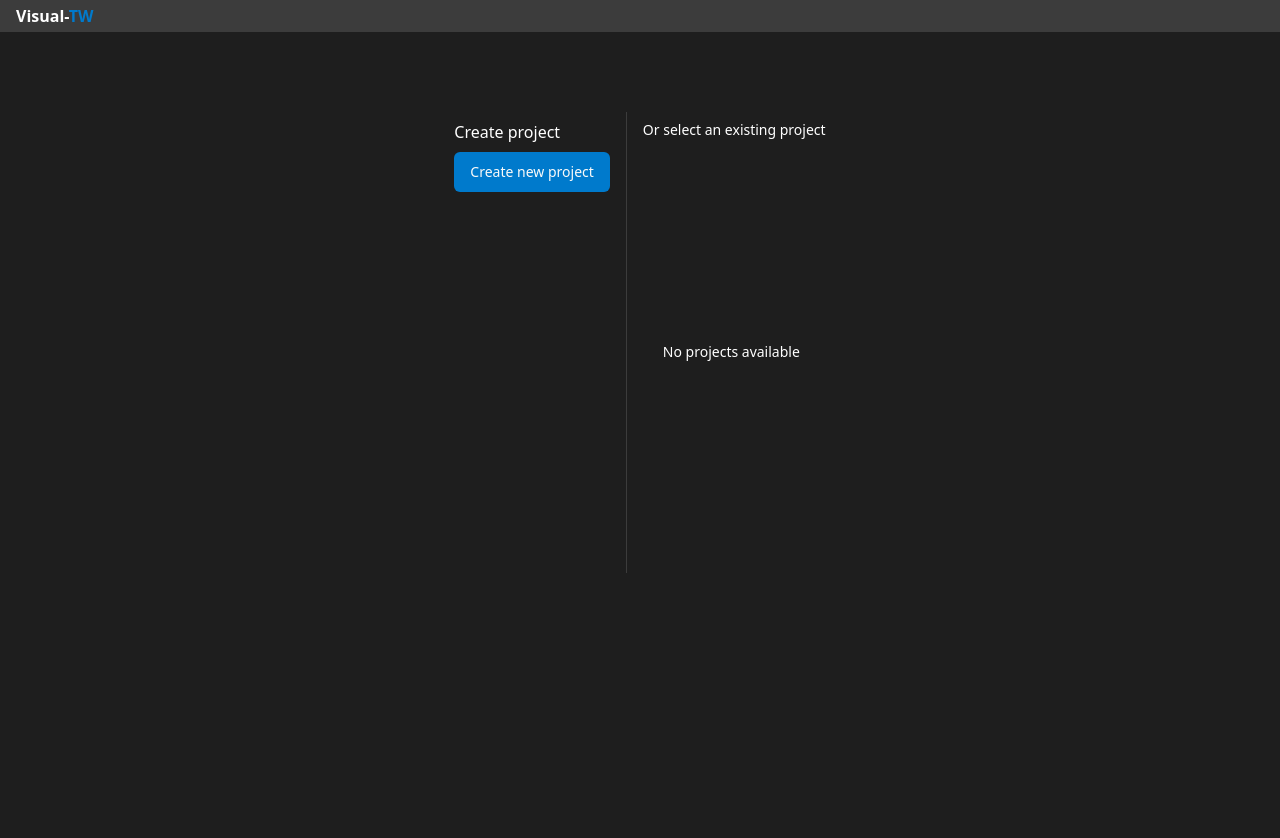
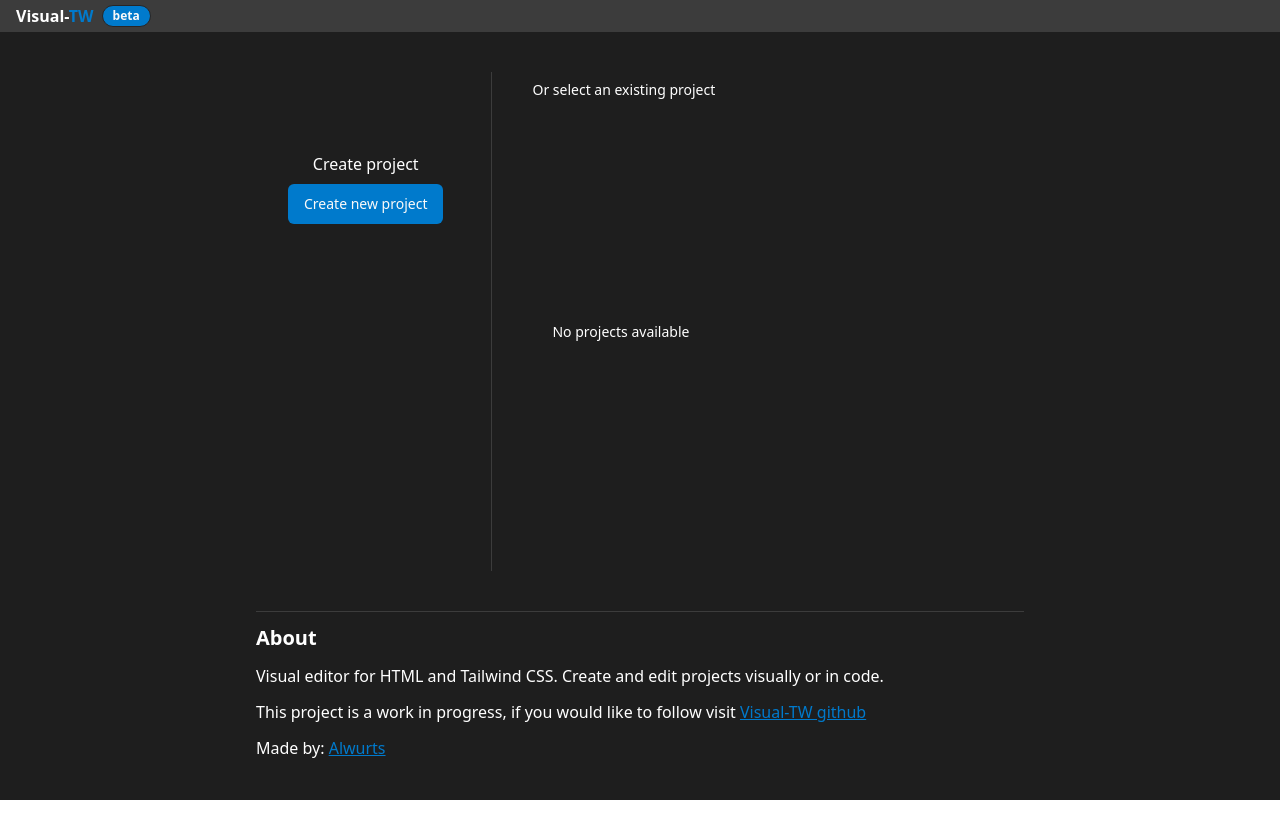
Before and after one commit to Alwurts/visual-tw, a React (Vite) app: page / in a window 1280 px wide. Shown: the top 838 px of the page. After the commit the page ends 800 px from the top, so only its background shows below. Built offline with nearby package versions, Linux system fonts and the light colour scheme.

Commit message:
Base project loading implemented

```diff
--- a/src/Home.tsx
+++ b/src/Home.tsx
@@ -5,16 +5,19 @@ import * as dbTools from "@/lib/db/proxy";
 import { Project } from "./lib/db/indexdb";
 import { Separator } from "./components/ui/separator";
 import BaseLayout from "./components/layout/Base";
+import { NewProject } from "./components/NewProject";
+import { EllipsisVertical, TrashIcon } from "lucide-react";
+import {
+  DropdownMenu,
+  DropdownMenuContent,
+  DropdownMenuItem,
+  DropdownMenuTrigger,
+} from "./components/ui/dropdown-menu";
 
 function Home() {
   const navigate = useNavigate();
 
   const [projects, setProjects] = useState<Project[]>([]);
-
-  const createNewProject = async () => {
-    const newProjectId = await dbTools.createNewProject("New Project");
-    navigate(`/${newProjectId}`);
-  };
 
   useEffect(() => {
     const fetchProjects = async () => {
@@ -26,23 +29,17 @@ function Home() {
   }, []);
 
   return (
-    <BaseLayout>
-      <div className="mt-20 flex h-3/5 w-full items-start justify-center space-x-4">
-        <div className="flex flex-col space-y-2 py-2">
+    <BaseLayout className="flex flex-col items-center space-y-10 py-10">
+      <div className="flex flex-grow w-full max-w-screen-md items-stretch space-x-4">
+        <div className="flex flex-shrink-0 flex-col items-center space-y-2 px-8 py-20">
           <h2 className="text-white">Create project</h2>
-          <Button
-            variant="tool"
-            className="dark:bg-editor-accent"
-            onClick={createNewProject}
-          >
-            Create new project
-          </Button>
+          <NewProject />
         </div>
         <Separator
           orientation="vertical"
           className="dark:bg-editor-gray-medium"
         />
-        <div className="flex h-full flex-col py-2 ">
+        <div className="flex h-full flex-grow flex-col px-6 py-2">
           <p className="text-sm text-white">Or select an existing project</p>
           {projects.length > 0 ? (
             <ul className="mt-4 space-y-2 overflow-y-auto pr-4 scrollbar scrollbar-thumb-neutral-700">
@@ -69,14 +66,37 @@ function Home() {
                         {new Date(project.updatedAt).toLocaleString()}
                       </p>
                     </div>
+                    <div className="flex items-center space-x-1">
                       <Button
                         variant="tool"
                         size="tool"
-                      className="dark:bg-editor-accent"
+                        className="h-7 px-2 dark:bg-editor-accent"
                         onClick={() => navigate(`/${project.id}`)}
                       >
                         Open
                       </Button>
+                      <DropdownMenu>
+                        <DropdownMenuTrigger asChild>
+                          <Button variant="tool" size="tool" className="h-7">
+                            <EllipsisVertical className="h-4 w-4" />
+                          </Button>
+                        </DropdownMenuTrigger>
+                        <DropdownMenuContent align="end" className="w-fit">
+                          <DropdownMenuItem
+                            className="text-red-600 dark:focus:bg-red-800"
+                            onSelect={async () => {
+                              await dbTools.deleteProject(project.id);
+                              setProjects((prev) =>
+                                prev.filter((p) => p.id !== project.id),
+                              );
+                            }}
+                          >
+                            <TrashIcon className="mr-2 h-4 w-4" />
+                            Delete
+                          </DropdownMenuItem>
+                        </DropdownMenuContent>
+                      </DropdownMenu>
+                    </div>
                   </li>
                 ))}
             </ul>
@@ -87,6 +107,34 @@ function Home() {
           )}
         </div>
       </div>
+      <div className="w-full max-w-screen-md space-y-3">
+        <Separator className="dark:bg-editor-gray-medium" />
+        <h2 className="text-xl font-bold text-white">About</h2>
+        <p className="text-white">
+          Visual editor for HTML and Tailwind CSS. Create and edit projects
+          visually or in code.
+        </p>
+        <p className="text-white">
+          This project is a work in progress, if you would like to follow visit{" "}
+          <a
+            className="text-editor-accent underline"
+            href="https://github.com/Alwurts/visual-tw"
+            target="_blank"
+          >
+            Visual-TW github
+          </a>
+        </p>
+        <h4 className="text-white">
+          Made by:{" "}
+          <a
+            className="text-editor-accent underline"
+            href="https://www.alwurts.com"
+            target="_blank"
+          >
+            Alwurts
+          </a>
+        </h4>
+      </div>
     </BaseLayout>
   );
 }
--- /dev/null
+++ b/src/components/NewProject.tsx
@@ -0,0 +1,80 @@
+import { Button } from "@/components/ui/button";
+import {
+  Dialog,
+  DialogContent,
+  DialogDescription,
+  DialogFooter,
+  DialogHeader,
+  DialogTitle,
+  DialogTrigger,
+} from "@/components/ui/dialog";
+import { Input } from "@/components/ui/input";
+import { Label } from "@/components/ui/label";
+import { Textarea } from "./ui/textarea";
+import * as dbTools from "@/lib/db/proxy";
+import { useNavigate } from "react-router-dom";
+
+export function NewProject() {
+  const navigate = useNavigate();
+
+  const createNewProject = async (e: React.FormEvent<HTMLFormElement>) => {
+    e.preventDefault();
+    console.log("Create new project");
+
+    const form = e.target as HTMLFormElement;
+    const name = (form.elements.namedItem("name") as HTMLInputElement).value;
+    const description = (
+      form.elements.namedItem("description") as HTMLInputElement
+    ).value;
+
+    const newProjectId = await dbTools.createNewProject(name, description);
+    navigate(`/${newProjectId}`);
+  };
+
+  return (
+    <Dialog>
+      <DialogTrigger asChild>
+        <Button variant="tool" className="dark:bg-editor-accent">
+          Create new project
+        </Button>
+      </DialogTrigger>
+      <DialogContent className="sm:max-w-[425px]">
+        <DialogHeader>
+          <DialogTitle>Create New Project</DialogTitle>
+          <DialogDescription>
+            Create a new project to start coding
+          </DialogDescription>
+        </DialogHeader>
+        <form className="grid gap-4 py-4" onSubmit={createNewProject}>
+          <div className="grid grid-cols-4 items-center gap-4">
+            <Label htmlFor="name" className="text-right">
+              Name
+            </Label>
+            <Input
+              id="name"
+              required
+              minLength={1}
+              placeholder="Your project name"
+              className="col-span-3"
+            />
+          </div>
+          <div className="grid grid-cols-4 items-center gap-4">
+            <Label htmlFor="description" className="text-right">
+              Description
+            </Label>
+            <Textarea
+              id="description"
+              placeholder="A short description of your project"
+              className="col-span-3"
+            />
+          </div>
+          <DialogFooter>
+            <Button variant="tool" type="submit">
+              Create
+            </Button>
+          </DialogFooter>
+        </form>
+      </DialogContent>
+    </Dialog>
+  );
+}
--- a/src/components/layout/Base.tsx
+++ b/src/components/layout/Base.tsx
@@ -1,4 +1,5 @@
 import { cn } from "@/lib/utils";
+import { Badge } from "../ui/badge";
 
 export default function BaseLayout({
   children,
@@ -12,10 +13,13 @@ export default function BaseLayout({
   return (
     <main className="bg-editor-black">
       <nav className="flex h-[32px] justify-between bg-editor-gray-medium px-4 py-1">
-        <h1 className="font-bold text-white">
-          Visual-
-          <span className="text-editor-accent">TW</span>
-        </h1>
+        <span className="flex items-center space-x-2">
+          <h1 className="font-bold text-white">
+            Visual-
+            <span className="text-editor-accent">TW</span>
+          </h1>
+          <Badge variant="secondary">beta</Badge>
+        </span>
         {toolbar}
       </nav>
       <div className={cn("h-[calc(100dvh-32px)]", className)}>{children}</div>
--- /dev/null
+++ b/src/components/ui/badge.tsx
@@ -0,0 +1,36 @@
+import * as React from "react"
+import { cva, type VariantProps } from "class-variance-authority"
+
+import { cn } from "@/lib/utils"
+
+const badgeVariants = cva(
+  "inline-flex items-center rounded-full border border-stone-200 px-2.5 py-0.5 text-xs font-semibold transition-colors focus:outline-none focus:ring-2 focus:ring-stone-950 focus:ring-offset-2 dark:border-stone-800 dark:focus:ring-stone-300",
+  {
+    variants: {
+      variant: {
+        default:
+          "border-transparent bg-stone-900 text-stone-50 hover:bg-stone-900/80 dark:bg-stone-50 dark:text-stone-900 dark:hover:bg-stone-50/80",
+        secondary:
+          "border-transparent bg-stone-100 text-stone-900 hover:bg-stone-100/80 dark:bg-editor-accent dark:text-stone-50 dark:hover:bg-stone-800/80",
+        destructive:
+          "border-transparent bg-red-500 text-stone-50 hover:bg-red-500/80 dark:bg-red-900 dark:text-stone-50 dark:hover:bg-red-900/80",
+        outline: "text-stone-950 dark:text-stone-50",
+      },
+    },
+    defaultVariants: {
+      variant: "default",
+    },
+  }
+)
+
+export interface BadgeProps
+  extends React.HTMLAttributes<HTMLDivElement>,
+    VariantProps<typeof badgeVariants> {}
+
+function Badge({ className, variant, ...props }: BadgeProps) {
+  return (
+    <div className={cn(badgeVariants({ variant }), className)} {...props} />
+  )
+}
+
+export { Badge, badgeVariants }
--- a/src/components/ui/dialog.tsx
+++ b/src/components/ui/dialog.tsx
@@ -36,13 +36,13 @@ const DialogContent = React.forwardRef<
     <DialogPrimitive.Content
       ref={ref}
       className={cn(
-        "fixed left-[50%] top-[50%] z-50 grid w-full max-w-lg translate-x-[-50%] translate-y-[-50%] gap-4 border border-stone-200 bg-white p-6 shadow-lg duration-200 data-[state=open]:animate-in data-[state=closed]:animate-out data-[state=closed]:fade-out-0 data-[state=open]:fade-in-0 data-[state=closed]:zoom-out-95 data-[state=open]:zoom-in-95 data-[state=closed]:slide-out-to-left-1/2 data-[state=closed]:slide-out-to-top-[48%] data-[state=open]:slide-in-from-left-1/2 data-[state=open]:slide-in-from-top-[48%] sm:rounded-lg dark:border-stone-800 dark:bg-stone-950",
+        "fixed left-[50%] top-[50%] z-50 grid w-full max-w-lg translate-x-[-50%] translate-y-[-50%] gap-4 border border-stone-200 bg-white p-6 shadow-lg duration-200 data-[state=open]:animate-in data-[state=closed]:animate-out data-[state=closed]:fade-out-0 data-[state=open]:fade-in-0 data-[state=closed]:zoom-out-95 data-[state=open]:zoom-in-95 data-[state=closed]:slide-out-to-left-1/2 data-[state=closed]:slide-out-to-top-[48%] data-[state=open]:slide-in-from-left-1/2 data-[state=open]:slide-in-from-top-[48%] sm:rounded-lg dark:border-stone-800 dark:bg-editor-gray-dark",
         className
       )}
       {...props}
     >
       {children}
-      <DialogPrimitive.Close className="absolute right-4 top-4 rounded-sm opacity-70 ring-offset-white transition-opacity hover:opacity-100 focus:outline-none focus:ring-2 focus:ring-stone-950 focus:ring-offset-2 disabled:pointer-events-none data-[state=open]:bg-stone-100 data-[state=open]:text-stone-500 dark:ring-offset-stone-950 dark:focus:ring-stone-300 dark:data-[state=open]:bg-stone-800 dark:data-[state=open]:text-stone-400">
+      <DialogPrimitive.Close className="absolute right-4 top-4 rounded-sm opacity-70 ring-offset-white transition-opacity hover:opacity-100 focus:outline-none focus:ring-2 focus:ring-stone-950 focus:ring-offset-2 disabled:pointer-events-none data-[state=open]:bg-stone-100 data-[state=open]:text-stone-500 dark:ring-offset-stone-950 dark:focus:ring-stone-300 dark:data-[state=open]:bg-stone-800 dark:text-stone-400">
         <X className="h-4 w-4" />
         <span className="sr-only">Close</span>
       </DialogPrimitive.Close>
@@ -86,7 +86,7 @@ const DialogTitle = React.forwardRef<
   <DialogPrimitive.Title
     ref={ref}
     className={cn(
-      "text-lg font-semibold leading-none tracking-tight",
+      "text-lg font-semibold leading-none tracking-tight dark:text-white",
       className
     )}
     {...props}
--- a/src/components/ui/input.tsx
+++ b/src/components/ui/input.tsx
@@ -11,7 +11,7 @@ const Input = React.forwardRef<HTMLInputElement, InputProps>(
       <input
         type={type}
         className={cn(
-          "flex h-10 w-full rounded-md border border-stone-200 bg-white px-3 py-2 text-sm ring-offset-white file:border-0 file:bg-transparent file:text-sm file:font-medium placeholder:text-stone-500 focus-visible:outline-none focus-visible:ring-2 focus-visible:ring-stone-950 focus-visible:ring-offset-2 disabled:cursor-not-allowed disabled:opacity-50 dark:border-stone-800 dark:bg-stone-950 dark:text-white dark:ring-offset-stone-950 dark:placeholder:text-stone-400 dark:focus-visible:ring-stone-300",
+          "flex h-10 w-full rounded-md border border-stone-200 bg-white px-3 py-2 text-sm ring-offset-white file:border-0 file:bg-transparent file:text-sm file:font-medium placeholder:text-stone-500 focus-visible:outline-none focus-visible:ring-2 focus-visible:ring-stone-950 focus-visible:ring-offset-2 disabled:cursor-not-allowed disabled:opacity-50 dark:border-stone-800 dark:bg-editor-gray-light dark:text-white dark:ring-offset-stone-950 dark:placeholder:text-stone-400 dark:focus-visible:ring-stone-300",
           className,
         )}
         ref={ref}
--- a/src/types/editor.ts
+++ b/src/types/editor.ts
@@ -5,7 +5,7 @@ import type {
 import type { IRange, editor as monacoEditor } from "monaco-editor";
 import { ITailwindClass } from "@/types/tailwind";
 import * as classTools from "@/lib/classAttribute";
-import { Commit } from "@/lib/db/indexdb";
+import { Commit, Project } from "@/lib/db/indexdb";
 
 const windowTabs = [
   "explorer",
@@ -29,6 +29,7 @@ export type WindowManager = {
 export type UpdateCodeEvent = {
   by: TWindowTabs;
   type:
+    | "INITIALIZE_PROJECT"
     | "INSERT_HTML_ELEMENT"
     | "INSERT_CODE"
     | "FORMAT_CODE"
@@ -43,8 +44,8 @@ export type ActionResponse = {
 } | void;
 
 export interface EditorManagerState {
-  projectId: string | null;
-  setProjectId: (projectId: string) => void;
+  project: Project | null;
+  initiateProject: (projectId: string) => Promise<Project | void>;
   editorRef: React.MutableRefObject<monacoEditor.IStandaloneCodeEditor | null>;
   viewerRef: React.MutableRefObject<HTMLIFrameElement | null>;
   dom: Document;
```
Also changed, not shown: src/App.tsx (+13 -6 lines), src/components/CodeEditor.tsx (+3 -7 lines), src/hooks/useEditorManager.ts (+20 -4 lines), src/lib/db/proxy.ts (+17 -0 lines). Lines whose indentation alone changed are shown as unchanged.
